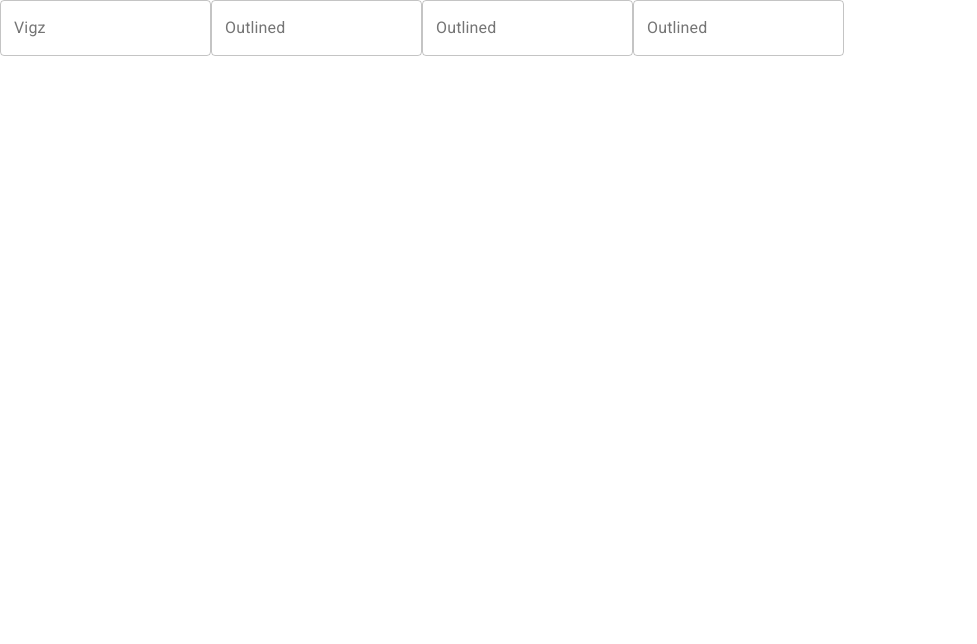
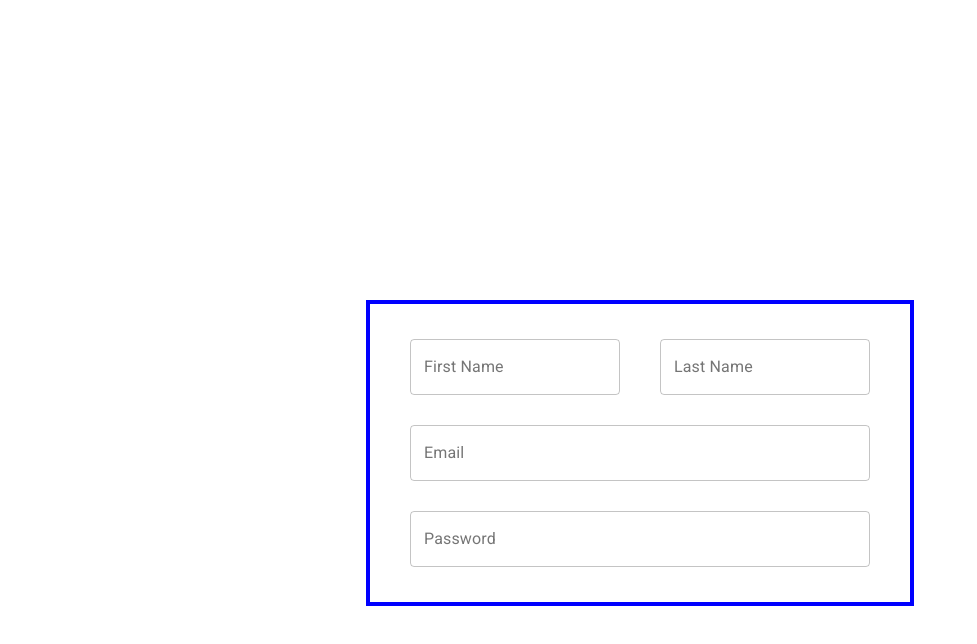
Before and after one commit to anthonyvigz/Zodia, a React (Create React App) app: page /register in a window 1280 px wide. Shown: the top 644 px of the page, without its empty margins (0-977 px from the left). Built offline with nearby package versions, Linux system fonts and the light colour scheme.

Commit message:
setting up material UI for register page

```diff
--- a/package.json
+++ b/package.json
@@ -5,11 +5,14 @@
   "dependencies": {
     "@material-ui/core": "^4.8.3",
     "@material-ui/icons": "^4.5.1",
+    "@reach/router": "^1.2.1",
     "@testing-library/jest-dom": "^4.2.4",
     "@testing-library/react": "^9.3.2",
     "@testing-library/user-event": "^7.1.2",
     "axios": "^0.19.1",
+    "bootstrap": "^4.4.1",
     "material-ui": "^1.0.0-beta.47",
+    "node-sass": "^4.13.0",
     "react": "^16.12.0",
     "react-dom": "^16.12.0",
     "react-redux": "^7.1.3",
--- a/src/Components/Home.jsx
+++ b/src/Components/Home.jsx
@@ -1,11 +1,19 @@
 import React from 'react';
+import Button from '@material-ui/core/Button';
 
 
-export default function Home() {
+export default function Home(props) {
+
+  // goes to the Register form page
+  const toRegister = (event) => {
+    event.preventDefault();
+
+    props.history.push('/register')
+  }
 
   return (
     <div>
-        howdy
+        <Button variant="contained" onClick={toRegister} color="primary" size="large">Register</Button>
     </div>
   );
 }
--- a/src/Components/Register.jsx
+++ b/src/Components/Register.jsx
@@ -1,16 +1,26 @@
 import React from 'react';
-import { makeStyles } from '@material-ui/core/styles';
+import { makeStyles, withStyles } from '@material-ui/core/styles';
 import TextField from '@material-ui/core/TextField';
-import { findByLabelText } from '@testing-library/react';
+import '../scss/register.scss';
 
 export default function Register() {
 
+  const StyledInput = withStyles({
+    root: {
+      margin: "15px 20px"
+    },
+  })(TextField);
+
   return (
-    <form noValidate autoComplete="off">
-      <TextField id="outlined-basic" label="Vigz" variant="outlined" />
-      <TextField id="outlined-basic" label="Outlined" variant="outlined" />
-      <TextField id="outlined-basic" label="Outlined" variant="outlined" />
-      <TextField id="outlined-basic" label="Outlined" variant="outlined" />
-    </form>
+    <div className="registerPage">
+      <form className="registerForm" noValidate autoComplete="off">
+        <div className="firstLast">
+          <StyledInput id="outlined-basic" label="First Name" variant="outlined" />
+          <StyledInput id="outlined-basic" label="Last Name" variant="outlined" />
+        </div>
+        <StyledInput id="outlined-basic" label="Email" variant="outlined" />
+        <StyledInput id="outlined-basic" label="Password" variant="outlined" />
+      </form>
+    </div>
   );
 }
--- /dev/null
+++ b/src/scss/register.scss
@@ -0,0 +1,16 @@
+.registerPage {
+    display: flex;
+    margin: 300px auto;
+    border: solid blue 4px;
+    width: 500px;
+    padding: 20px;
+}
+
+.registerForm {
+    display: flex;
+    flex-direction: column;
+}
+
+.firstLast {
+    display: flex;
+}
```
Also changed, not shown: 1 other file (tests, documents, lock files or other folders).
